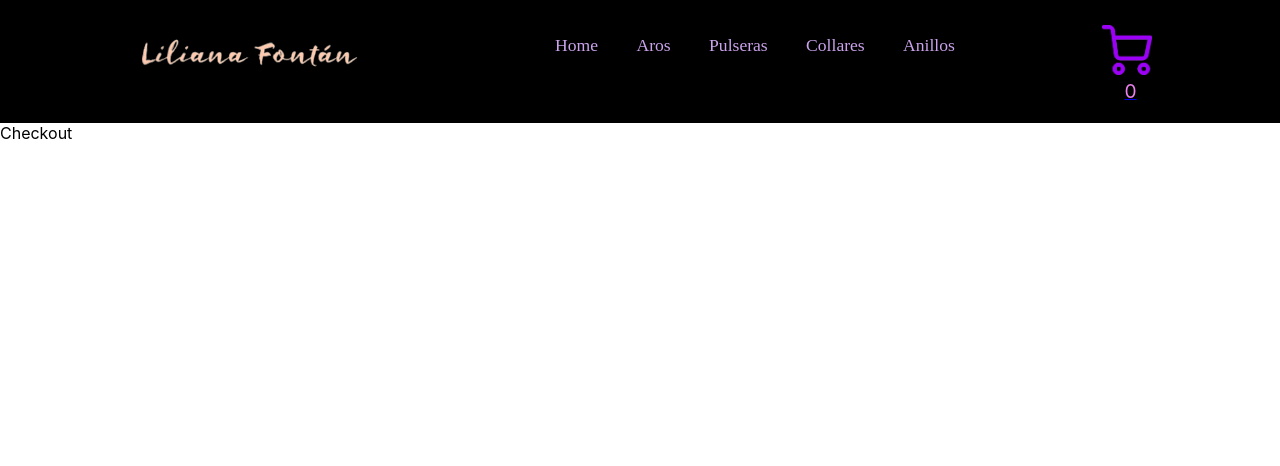
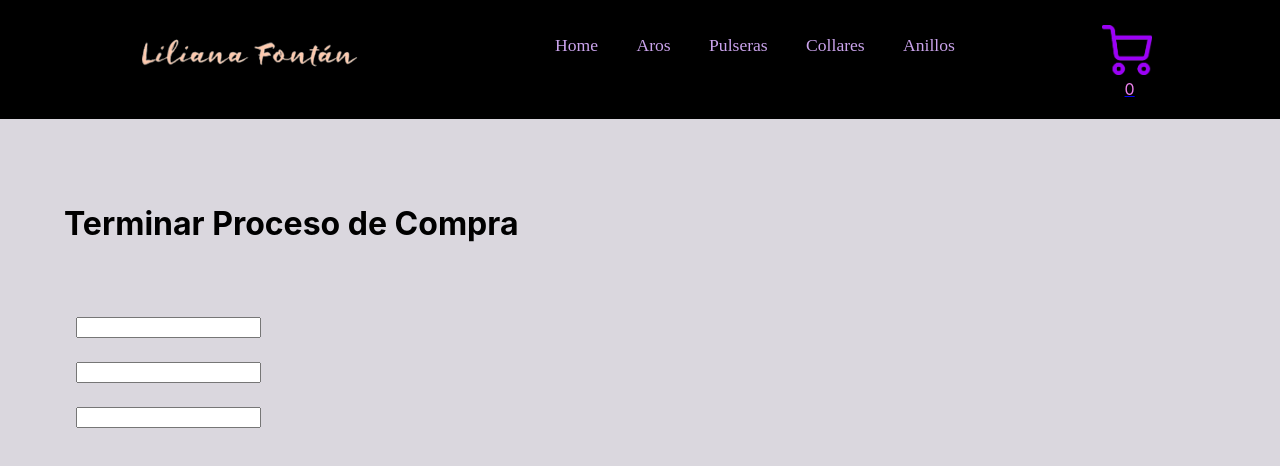
Before and after one commit to lilifontan/web-joyas-Fontan, a React (Vite) app: page /checkout in a window 1280 px wide. Shown: the top 466 px of the page. Built offline with nearby package versions, Linux system fonts and the light colour scheme.

Commit message:
web-joyas-Fontan - Cart View

```diff
--- a/src/components/Cart/Cart.jsx
+++ b/src/components/Cart/Cart.jsx
@@ -10,12 +10,12 @@ const [cartAux, setAux] = useState (true)
 
   useEffect (() => {
   if (cart.length == 0) setAux (false)
-  console.log ('CART  ', cart, cartAux)
+
   }, [cart])
 
   return (
     <>
-    { cartAux ? (<div  className="cardContainer2" flex >
+    { cartAux ? (<div  className="cardContainer2"  >
      <h1>Carrito de compras</h1>
      <br></br> {
       cart.map((item)=>
@@ -34,7 +34,7 @@ const [cartAux, setAux] = useState (true)
     </div>
 			)
 					: (
-    <div  className="cardContainer2" flex >
+    <div  className="cardContainer2">
     <div>
     <br></br>
     <br></br>
--- a/src/components/Cart/Checkout.jsx
+++ b/src/components/Cart/Checkout.jsx
@@ -1,7 +1,25 @@
-import React from 'react'
+import React, {useState} from 'react'
 
 export default function Checkout() {
+const [name, setName ] = useState ('')
+const [email, setEmail ] = useState ('')
+const [tel, setTel ] = useState ('')
+
+
   return (
-    <div>Checkout</div>
+    <div  className="cardContainer2"  >
+      <h1>Terminar Proceso de Compra</h1>
+      <br></br>
+      <br></br>
+          <div class = 'checkout'>
+          <input type ='text'/>
+          </div>
+          <div class = 'checkout'>
+          <input type ='tel'/>
+          </div>
+          <div class = 'checkout'>
+          <input type ='email'/>
+          </div>
+    </div>
   )
 }
--- a/src/components/ItemList/ItemListContainer.jsx
+++ b/src/components/ItemList/ItemListContainer.jsx
@@ -35,7 +35,7 @@ export default function ItemListContainer() {
 
 
   return (
-    <div id="ID_cardContainer" className="cardContainer" flex >
+    <div id="ID_cardContainer" className="cardContainer" >
     <ItemList lista = {products}/>
     </div>
   )
--- a/src/css/style.css
+++ b/src/css/style.css
@@ -45,6 +45,7 @@ ul li a:hover {
         flex-flow: row wrap;
         height: auto;
       }
+
 
     .card {
       display: flex;
@@ -156,7 +157,12 @@ ul li a:hover {
 
      .total{
       color:violet;
-      font-size: larger;
+      font-size:medium;
       padding-left:45%;
 
      }
+
+ .checkout{
+  padding-left: 10%;
+  padding: 1%;
+ }
```
